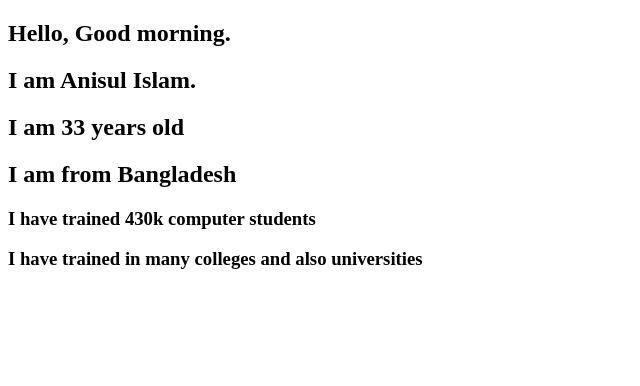
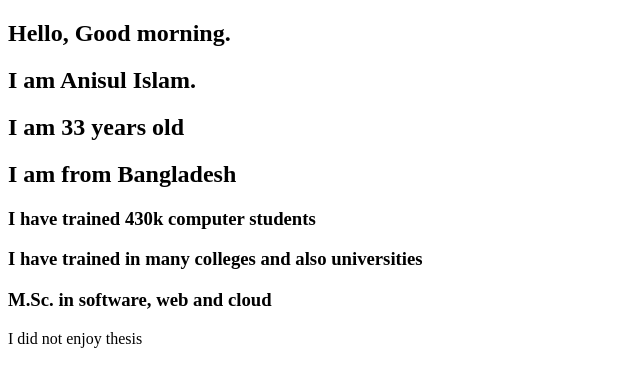
Before and after one commit to anisul-Islam/anisul-storybook, a plain HTML site: page index.html in a window 1280 px wide. Shown: the whole page, without its empty margins (0-640 px from the left). Drawn offline with Linux system fonts and the light colour scheme.

Commit message:
added education

```diff
--- a/index.html
+++ b/index.html
@@ -15,5 +15,9 @@
     <!-- achievements -->
     <h3>I have trained 430k computer students</h3>
     <h3>I have trained in many colleges and also universities</h3>
+
+    <!-- education -->
+    <h3>M.Sc. in software, web and cloud</h3>
+    <p>I did not enjoy thesis</p>
   </body>
 </html>
```
